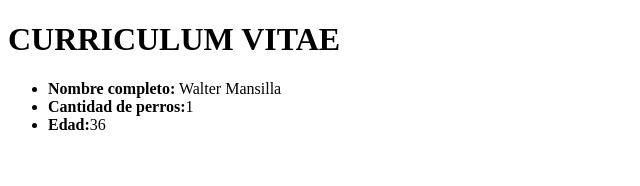
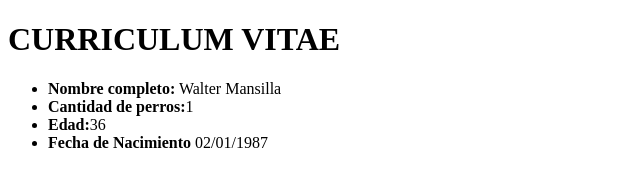
Before and after one commit to walmansilla22/nucba, a plain HTML site: page Clase 1/index.html in a window 1280 px wide. Shown: the whole page, without its empty margins (0-640 px from the left). Drawn offline with Linux system fonts and the light colour scheme.

Commit message:
camio edad por fecha de nacimiento

```diff
--- a/Clase 1/index.html
+++ b/Clase 1/index.html
@@ -11,6 +11,7 @@
         <li><b>Nombre completo:</b> Walter Mansilla</li>
         <li><b>Cantidad de perros:</b>1</li>
         <li><b>Edad:</b>36</li>
+        <li><b>Fecha de Nacimiento</b> 02/01/1987</li>
     </ul>
 
 </body>
```
